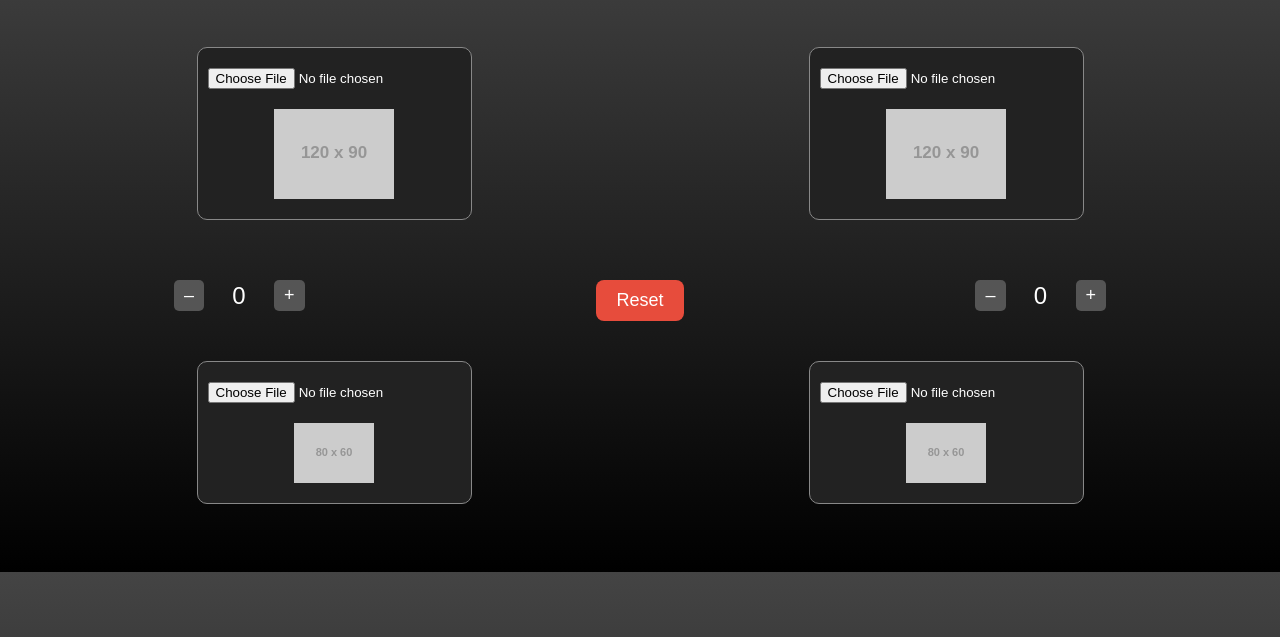
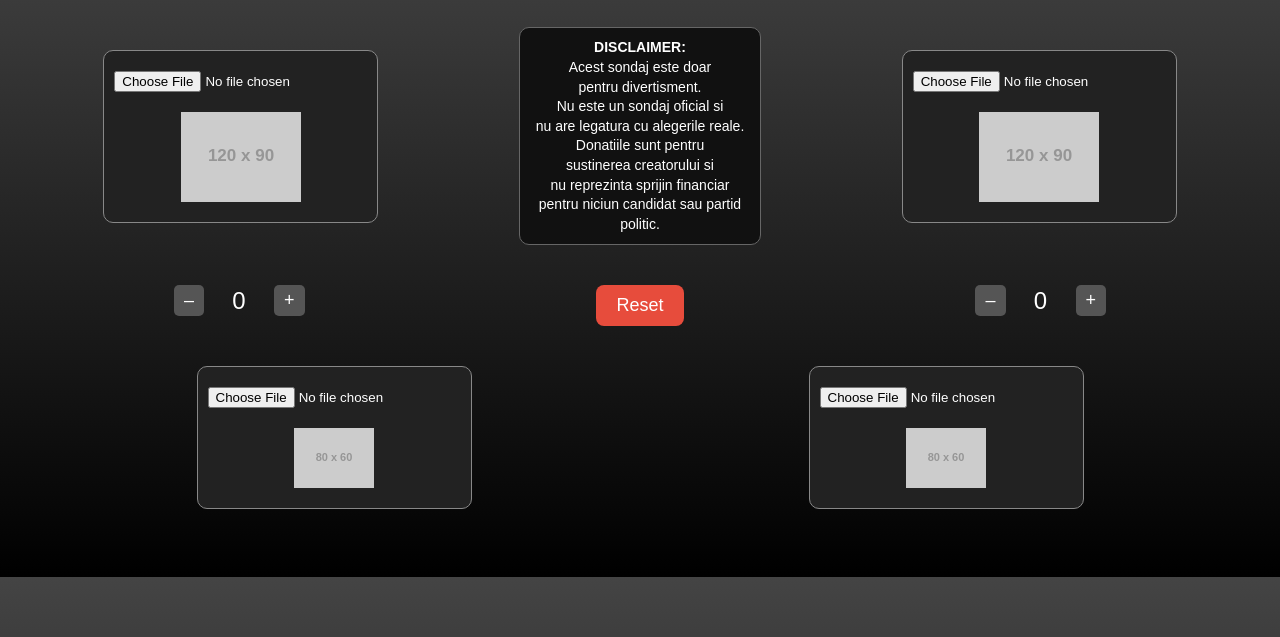
Before and after one commit to LegalBoss/index, a plain HTML site: page index.html in a window 1280 px wide. Shown: the part 89-726 px from the top of the page. Drawn offline with Linux system fonts and the light colour scheme; placeholder pictures from the web are drawn by us.

Commit message:
index.html

```diff
--- a/index.html
+++ b/index.html
@@ -19,6 +19,7 @@
       justify-content: space-around;
       flex-wrap: wrap;
       margin-bottom: 20px;
+      align-items: center;
     }
     .image-box {
       margin: 20px;
@@ -79,17 +80,35 @@
     #resetBtn:hover {
       background-color: #c0392b;
     }
+    .disclaimer-inline {
+      max-width: 220px;
+      font-size: 14px;
+      line-height: 1.4;
+      margin: 0 10px;
+      background: #111;
+      padding: 10px;
+      border-radius: 10px;
+      border: 1px solid #666;
+    }
   </style>
 </head>
 <body>
 
 <h1>PE CINE SUSTII?</h1>
 
-<!-- Immagini principali -->
+<!-- Immagini principali con disclaimer tra le due -->
 <div class="container">
   <div class="image-box">
     <input type="file" accept="image/*" onchange="loadImage(event, 0)">
     <img id="img0" class="main-img" src="https://via.placeholder.com/120x90.png?text=Immagine+1" alt="Immagine 1">
+  </div>
+
+  <div class="disclaimer-inline">
+    <strong>DISCLAIMER:</strong><br>
+    Acest sondaj este doar <br> pentru divertisment. <br>
+    Nu este un sondaj oficial si<br> nu are legatura cu alegerile reale. <br>
+    Donatiile sunt pentru <br>sustinerea creatorului si <br> nu reprezinta sprijin financiar<br>
+    pentru niciun candidat sau partid politic.
   </div>
 
   <div class="image-box">
```
